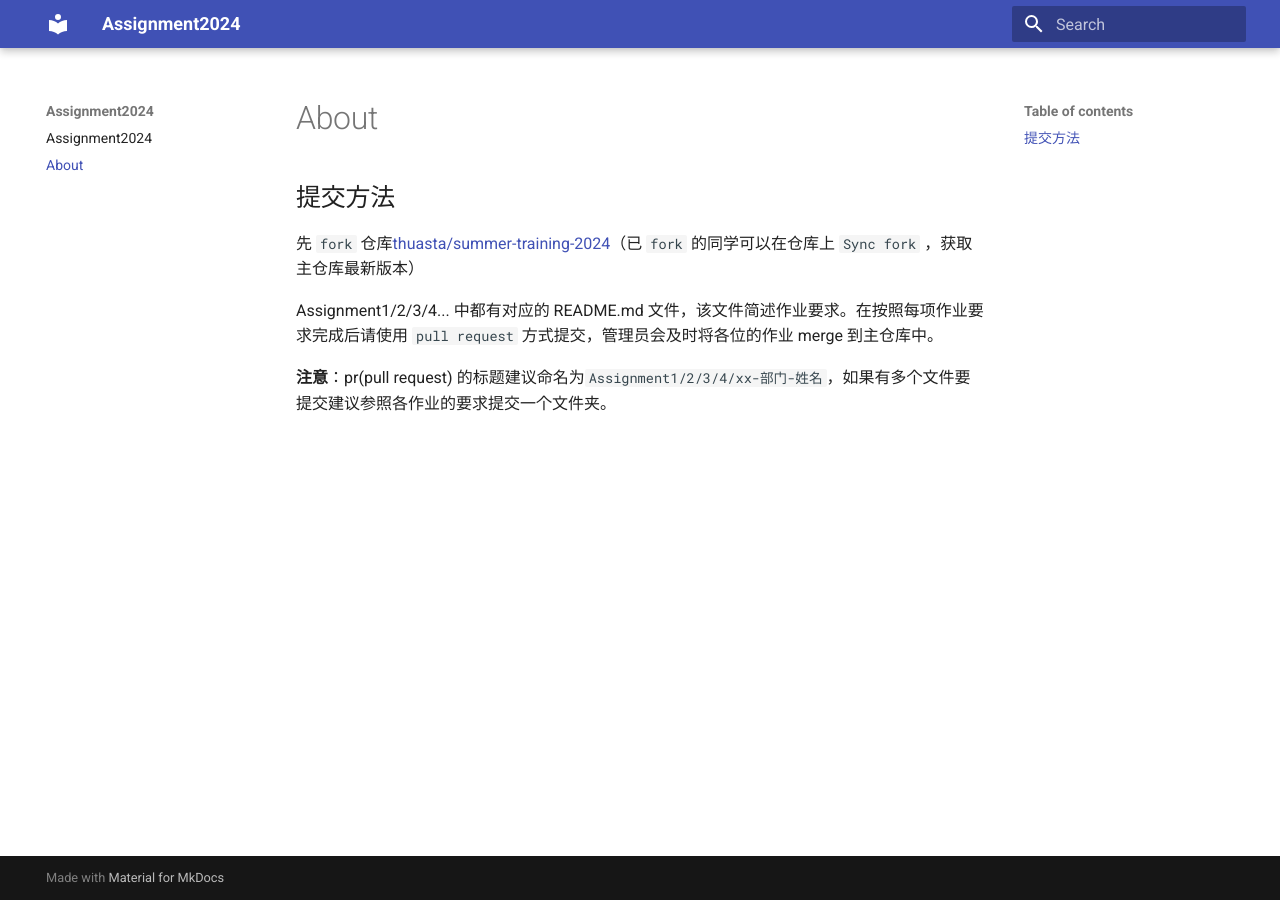
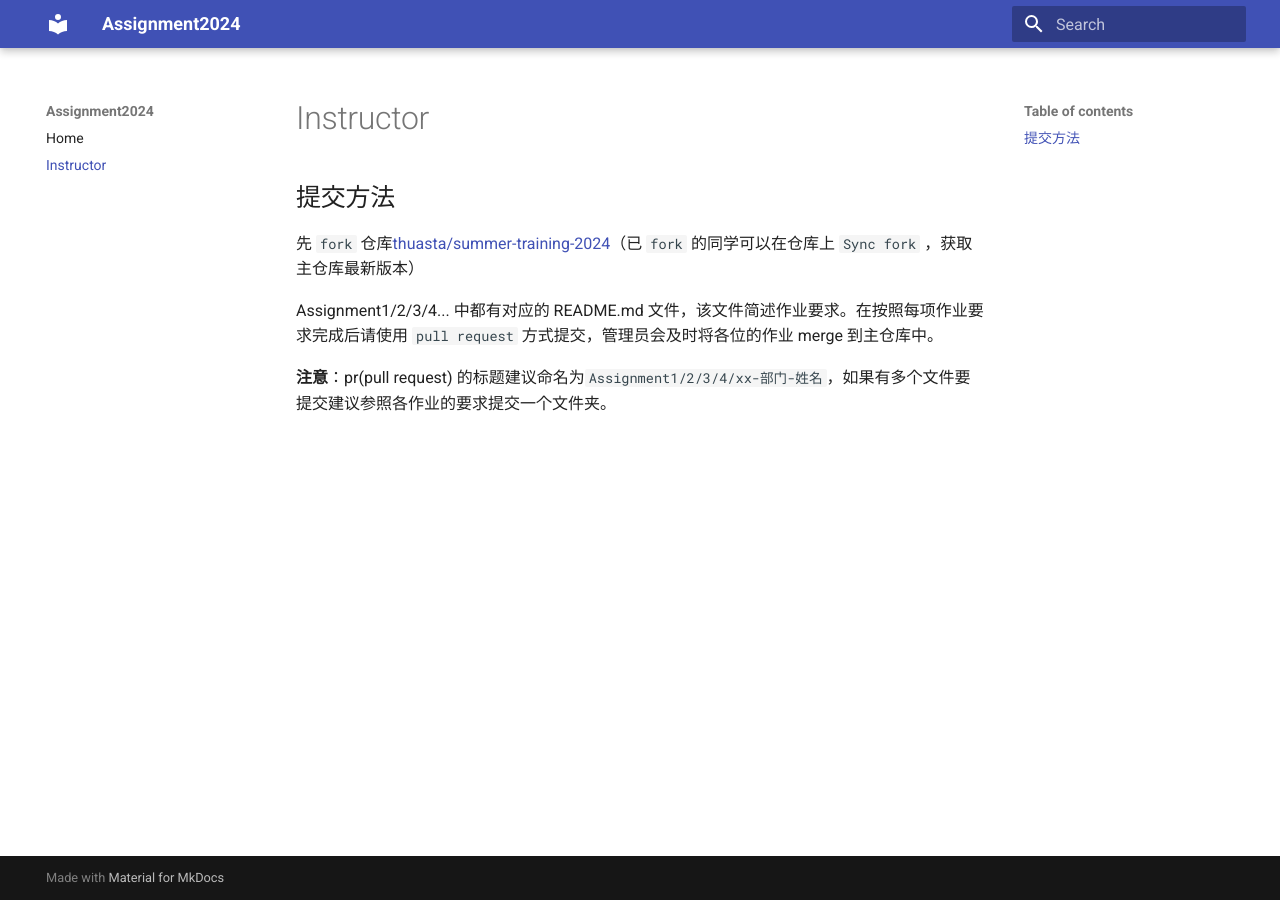
Before and after one commit to LxCCode/Hello-World, an MkDocs documentation site: the page built from docs/about.md, in a window 1280 px wide. Built offline with MkDocs 1.6.1 and Material for MkDocs 9.7.7, drawn with Linux system fonts in a browser that asks for light colours; part of the change alters nothing that is shown.

Commit message:
Update mkdocs.yml

```diff
--- a/mkdocs.yml
+++ b/mkdocs.yml
@@ -1,8 +1,8 @@
 site_name: Assignment2024
 
 nav:
-    - index.md
-    - about.md
+    - Home: index.md
+    - Instructor: about.md
 theme:
   name: material
 
```
